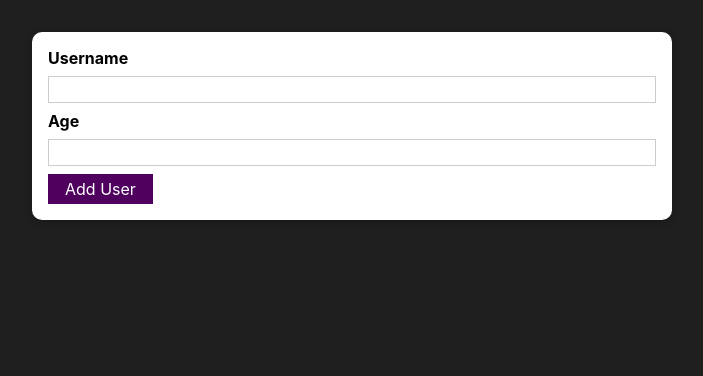
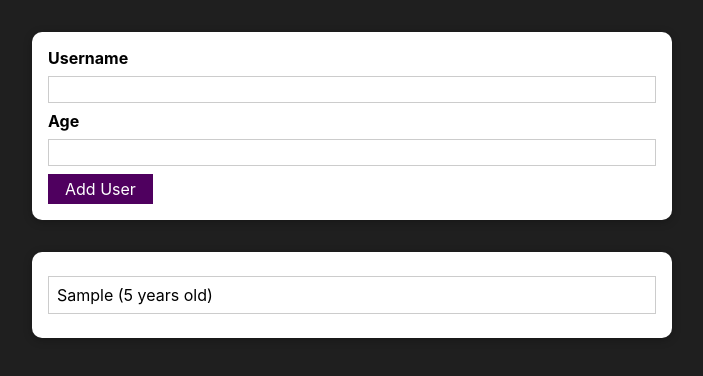
Before and after one commit to droozd15/tracker, a React (Create React App) app: page / in a window 1280 px wide. Both pictures are taken after typing "Sample", "5" into the empty fields and a click on the button "Add User". Shown: the top 376 px of the page, without its empty margins (288-991 px from the left). Built offline with nearby package versions, Linux system fonts and the light colour scheme.

Commit message:
add component display user list

```diff
--- a/src/App.tsx
+++ b/src/App.tsx
@@ -1,11 +1,19 @@
-import React from 'react';
+import React, { useState } from 'react';
 import './App.css';
 import AddUser from './components/Users/AddUser';
+import UserList from './components/Users/UserList';
+import { User } from './types/user.type';
 
 function App() {
+  const [users, setUsers] = useState<User[]>([]);
+  const onUserAddHandler = (user: User) => {
+    setUsers((userList) => [user, ...userList]);
+  };
+
   return (
     <div>
-      <AddUser />
+      <AddUser onUserAddHandler={onUserAddHandler} />
+      <UserList users={users} />
     </div>
   );
 }
--- a/src/components/Users/AddUser/AddUser.tsx
+++ b/src/components/Users/AddUser/AddUser.tsx
@@ -1,9 +1,12 @@
 import React, { ChangeEvent, FormEvent, useState } from 'react';
+import { User } from '../../../types/user.type';
 import Button from '../../UI/Button';
 import Card from '../../UI/Card';
 import styles from './AddUser.module.css';
 
-type Props = {};
+type Props = {
+  onUserAddHandler: (user: User) => void;
+};
 const AddUser = (props: Props) => {
   const [userName, setUserName] = useState('');
   const [age, setAge] = useState('');
@@ -15,6 +18,8 @@ const AddUser = (props: Props) => {
     } else if (+age < 1) {
       return;
     } else {
+      props.onUserAddHandler({ userName, age: Number(age) });
+
       setUserName('');
       setAge('');
     }
--- /dev/null
+++ b/src/components/Users/UserList/UserList.module.css
@@ -0,0 +1,16 @@
+.users {
+  margin: 2rem auto;
+  width: 90%;
+  max-width: 40rem;
+}
+
+.users ul {
+  list-style: none;
+  padding: 1rem;
+}
+
+.users li {
+  border: 1px solid #ccc;
+  margin: 0.5rem 0;
+  padding: 0.5rem;
+}
--- /dev/null
+++ b/src/components/Users/UserList/UserList.tsx
@@ -0,0 +1,23 @@
+import React from 'react';
+import { User } from '../../../types/user.type';
+import Card from '../../UI/Card';
+import styles from './UserList.module.css';
+
+type Props = {
+  users: User[];
+};
+const UserList = (props: Props) => {
+  return props.users.length !== 0 ? (
+    <Card className={styles.users}>
+      <ul>
+        {props.users?.map((user, index) => (
+          <li key={index}>
+            {user.userName} ({user.age} years old)
+          </li>
+        ))}
+      </ul>
+    </Card>
+  ) : null;
+};
+
+export default UserList;
--- /dev/null
+++ b/src/components/Users/UserList/index.ts
@@ -0,0 +1 @@
+export { default } from './UserList';
--- /dev/null
+++ b/src/types/user.type.ts
@@ -0,0 +1,4 @@
+export type User = {
+  userName: string;
+  age: number;
+};
```
